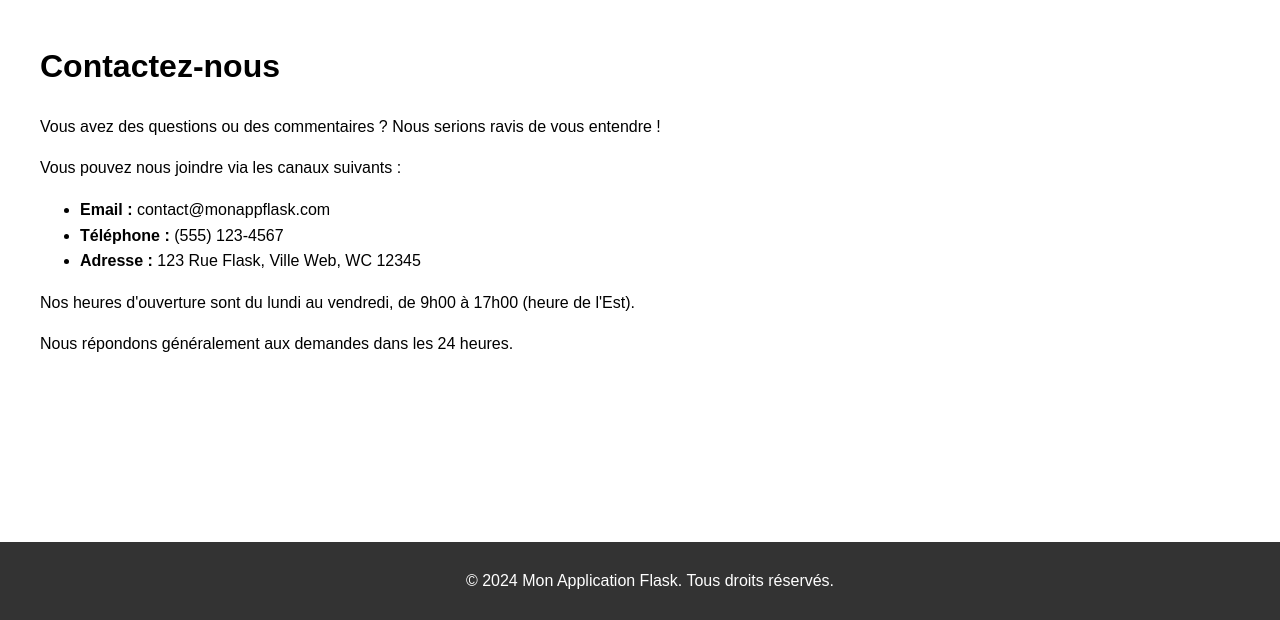
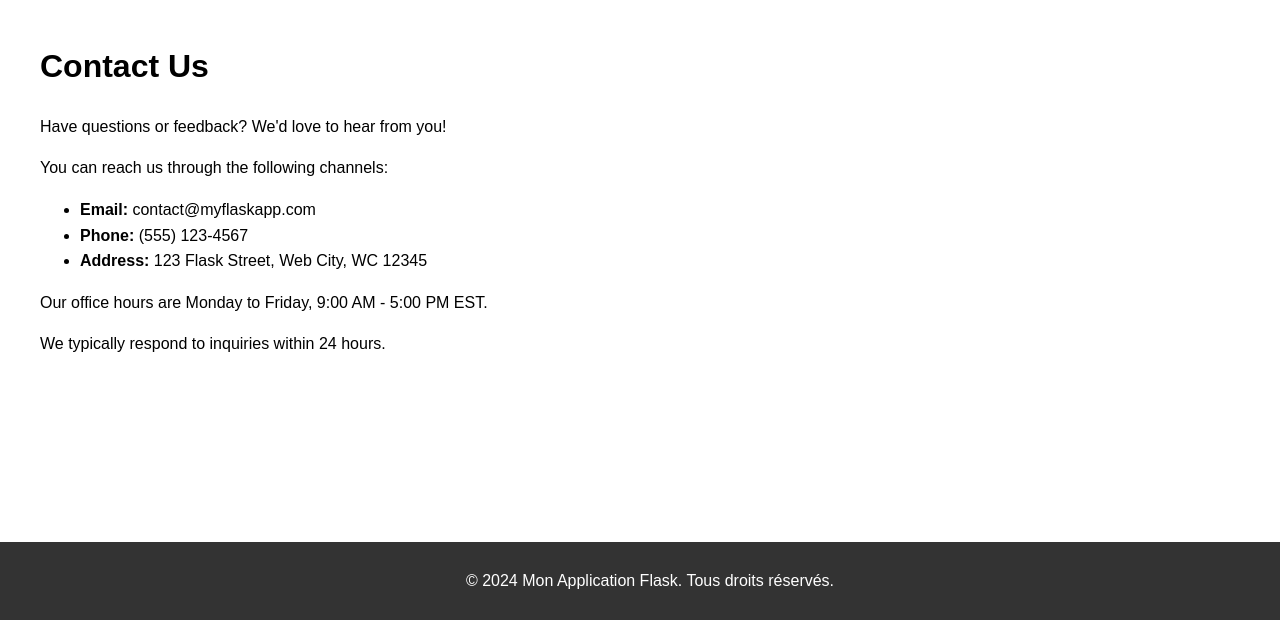
Before and after one commit to madi-spec49/holbertonschool-higher_level_programming, a Flask app: page /contact in a window 1280 px wide. Shown: the part 180-800 px from the top of the page. Run offline with Flask 3, Linux system fonts and the light colour scheme.

Commit message:
application

```diff
--- a/python-server_side_rendering/templates/contact.html
+++ b/python-server_side_rendering/templates/contact.html
@@ -2,16 +2,16 @@
 {% include 'header.html' %}
 
 <!-- Contenu principal -->
-<h1>Contactez-nous</h1>
-<p>Vous avez des questions ou des commentaires ? Nous serions ravis de vous entendre !</p>
-<p>Vous pouvez nous joindre via les canaux suivants :</p>
+<h1>Contact Us</h1>
+<p>Have questions or feedback? We'd love to hear from you!</p>
+<p>You can reach us through the following channels:</p>
 <ul>
-    <li><strong>Email :</strong> contact@monappflask.com</li>
-    <li><strong>Téléphone :</strong> (555) 123-4567</li>
-    <li><strong>Adresse :</strong> 123 Rue Flask, Ville Web, WC 12345</li>
+    <li><strong>Email:</strong> contact@myflaskapp.com</li>
+    <li><strong>Phone:</strong> (555) 123-4567</li>
+    <li><strong>Address:</strong> 123 Flask Street, Web City, WC 12345</li>
 </ul>
-<p>Nos heures d'ouverture sont du lundi au vendredi, de 9h00 à 17h00 (heure de l'Est).</p>
-<p>Nous répondons généralement aux demandes dans les 24 heures.</p>
+<p>Our office hours are Monday to Friday, 9:00 AM - 5:00 PM EST.</p>
+<p>We typically respond to inquiries within 24 hours.</p>
 
 <!-- Inclure le pied de page -->
 {% include 'footer.html' %}
```
